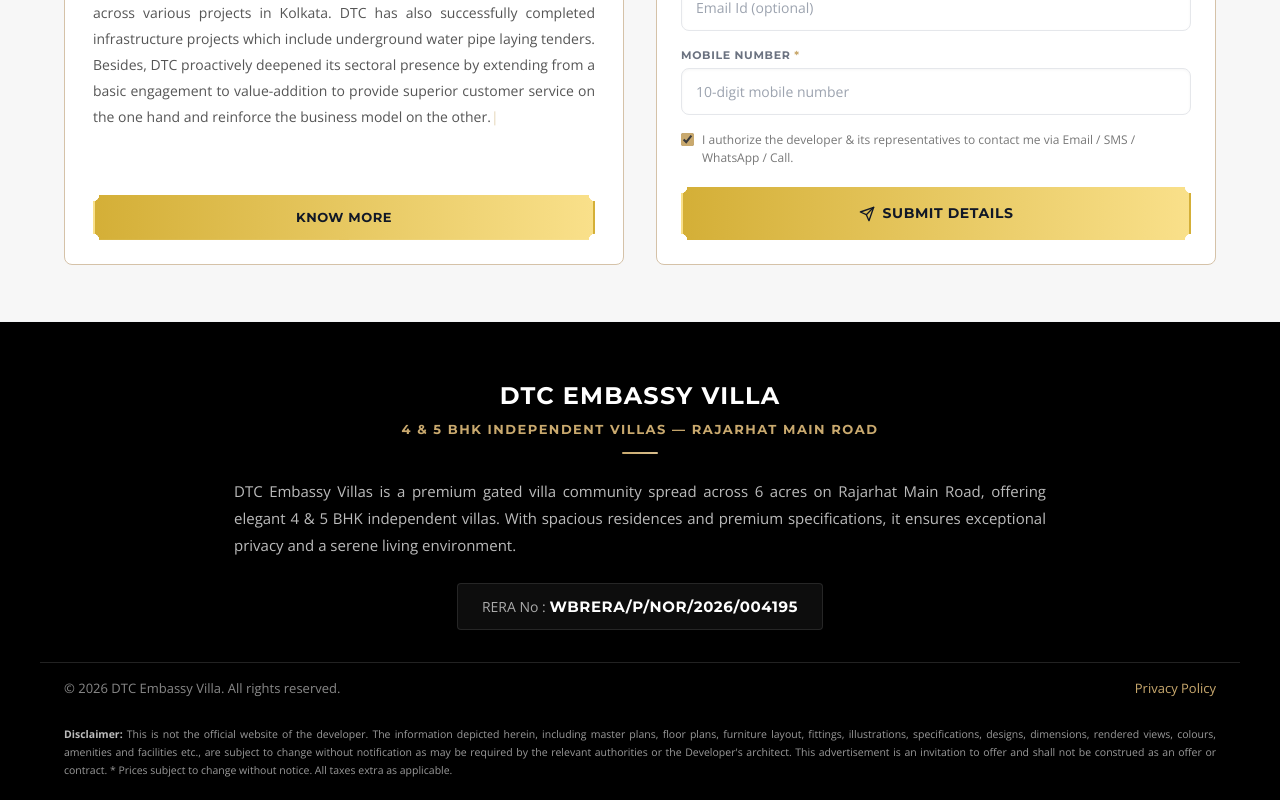
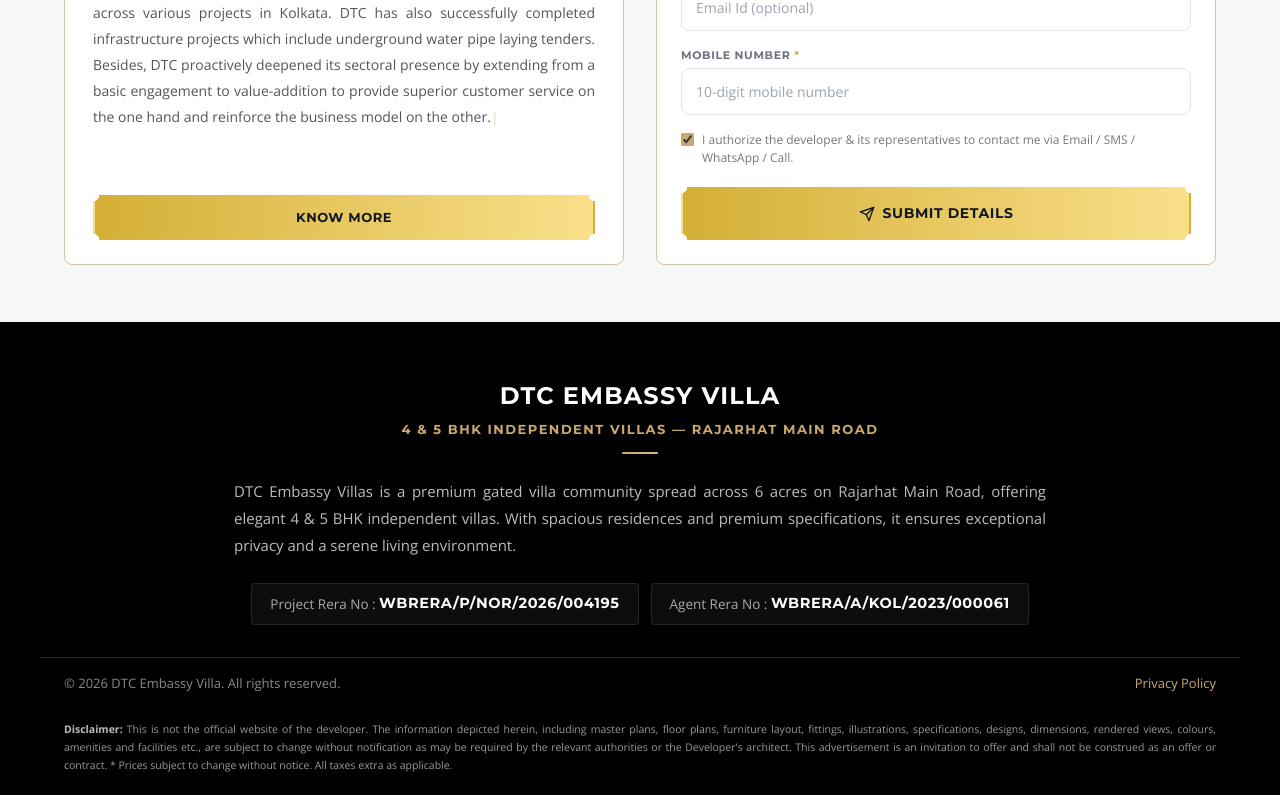
Before and after one commit to vineet-proptiger/dtc-embassy, a Next.js app: page / in a window 1280 px wide. Shown: the part 6476-7276 px from the top of the page. Built offline with nearby package versions, Linux system fonts and the light colour scheme.

Commit message:
refactor footer component to enhance layout and add RERA information

```diff
--- a/components/Footer.jsx
+++ b/components/Footer.jsx
@@ -9,7 +9,7 @@
 const Footer = () => (
   <footer style={{ background: '#000000', color: '#fff' }}>
 
-    <div style={{ maxWidth: '860px', margin: '0 auto', padding: '56px 24px 32px', textAlign: 'center' }}>
+    <div style={{ maxWidth: '860px', margin: '0 auto', textAlign: 'center' }} className="px-4 sm:px-6 pt-14 pb-8">
       <h2 style={{ fontSize: '24px', fontWeight: '800', fontFamily: F_JOST, marginBottom: '6px', textTransform: 'uppercase', letterSpacing: '0.05em' }} data-aos="fade-in">
         DTC Embassy Villa
       </h2>
@@ -24,10 +24,43 @@
         DTC Embassy Villas is a premium gated villa community spread across 6 acres on Rajarhat Main Road, offering elegant 4 &amp; 5 BHK independent villas. With spacious residences and premium specifications, it ensures exceptional privacy and a serene living environment.
       </p>
 
-      {/* RERA Block */}
-      <div style={{ display: 'inline-block', background: 'rgba(255,255,255,0.05)', padding: '10px 24px', borderRadius: '4px', border: '1px solid rgba(255,255,255,0.1)' }}>
-        <span style={{ fontFamily: F_SANS, fontSize: '14px', color: '#aaa' }}>RERA No : </span>
-        <strong style={{ fontFamily: F_JOST, fontSize: '15px', color: '#fff', letterSpacing: '0.04em', wordBreak: 'break-word' }}>WBRERA/P/NOR/2026/004195</strong>
+      {/* RERA Blocks */}
+      <div className="flex flex-col sm:flex-row items-center justify-center gap-3 mt-4">
+        <div
+          className="whitespace-nowrap max-w-full"
+          style={{
+            display: 'inline-flex',
+            alignItems: 'center',
+            justifyContent: 'center',
+            background: 'rgba(255,255,255,0.05)',
+            padding: '9px 18px',
+            borderRadius: '4px',
+            border: '1px solid rgba(255,255,255,0.1)',
+            whiteSpace: 'nowrap',
+            boxSizing: 'border-box',
+          }}
+        >
+          <span style={{ fontFamily: F_SANS, fontSize: 'clamp(11.5px, 2.8vw, 13.5px)', color: '#aaa' }}>Project Rera No :&nbsp;</span>
+          <strong style={{ fontFamily: F_JOST, fontSize: 'clamp(12px, 3vw, 14.5px)', color: '#fff', letterSpacing: '0.04em' }}>WBRERA/P/NOR/2026/004195</strong>
+        </div>
+
+        <div
+          className="whitespace-nowrap max-w-full"
+          style={{
+            display: 'inline-flex',
+            alignItems: 'center',
+            justifyContent: 'center',
+            background: 'rgba(255,255,255,0.05)',
+            padding: '9px 18px',
+            borderRadius: '4px',
+            border: '1px solid rgba(255,255,255,0.1)',
+            whiteSpace: 'nowrap',
+            boxSizing: 'border-box',
+          }}
+        >
+          <span style={{ fontFamily: F_SANS, fontSize: 'clamp(11.5px, 2.8vw, 13.5px)', color: '#aaa' }}>Agent Rera No :&nbsp;</span>
+          <strong style={{ fontFamily: F_JOST, fontSize: 'clamp(12px, 3vw, 14.5px)', color: '#fff', letterSpacing: '0.04em' }}>WBRERA/A/KOL/2023/000061</strong>
+        </div>
       </div>
     </div>
 
```
